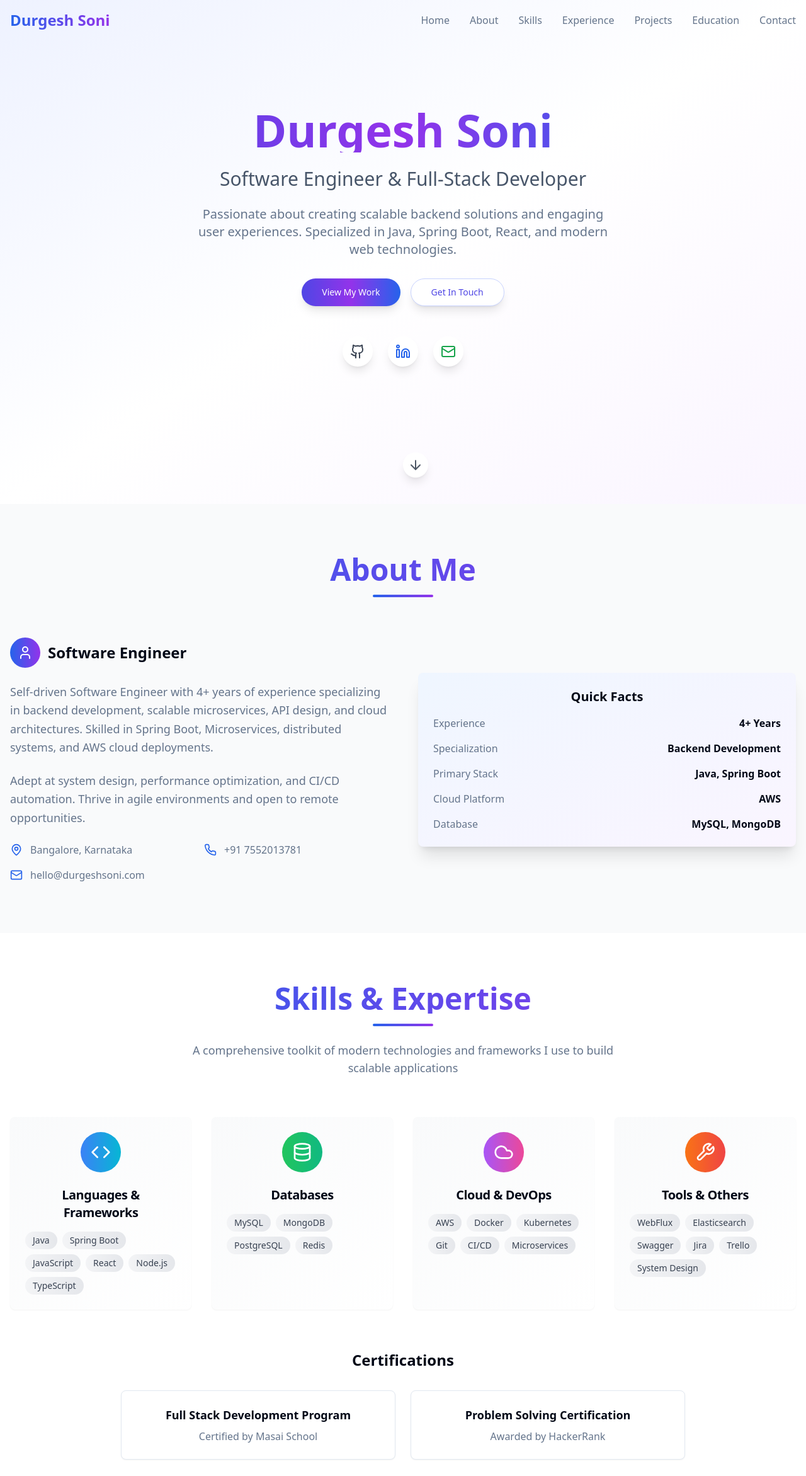
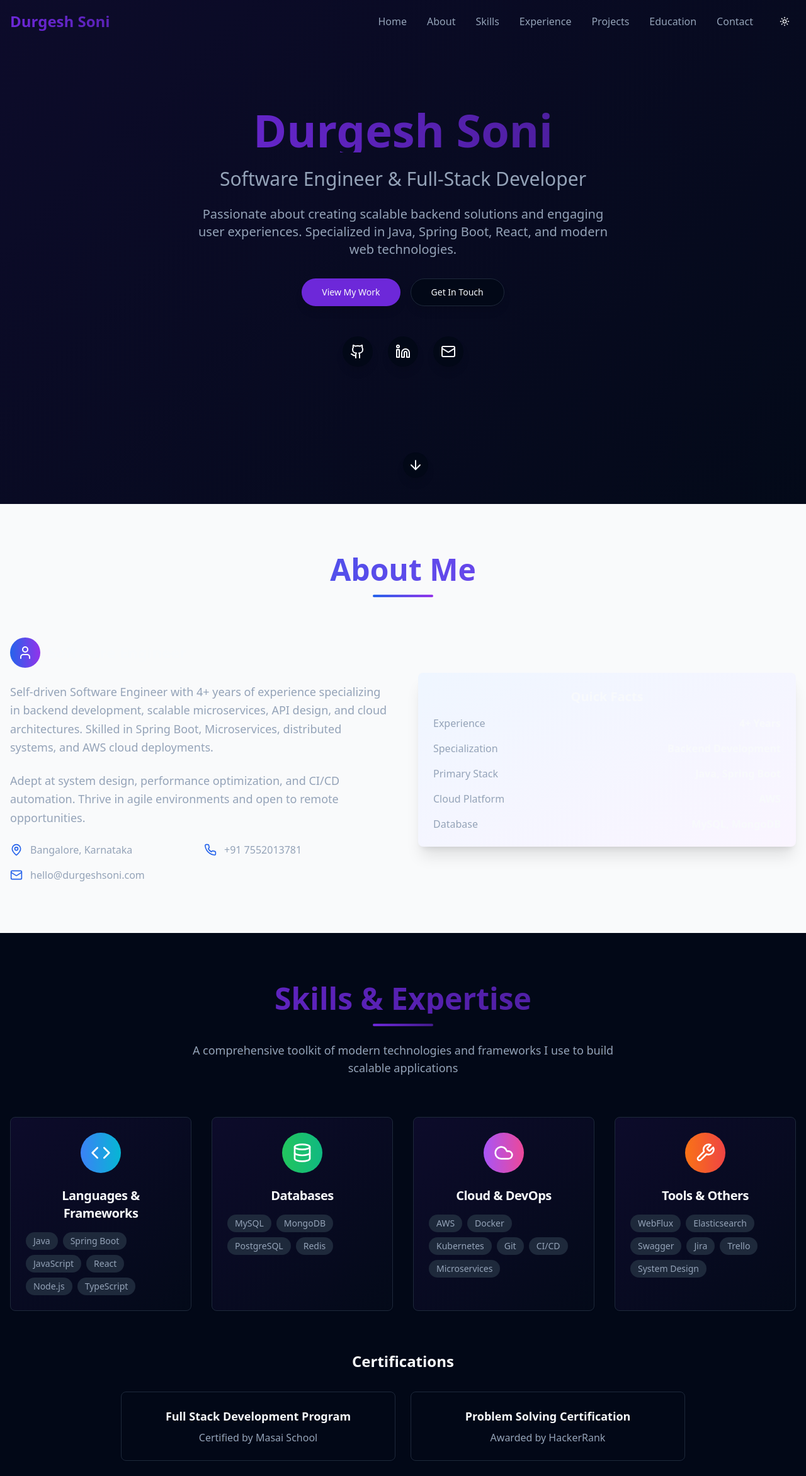
Before and after one commit to durgeshsoni/Durgesh-Soni-SDE2-Portfolio, a React (Vite) app: page / in a window 1280 px wide. Shown: the top 2343 px of the page at 63% size. Built offline with nearby package versions, Linux system fonts and the light colour scheme.

Commit message:
feat: Add dark/white theme toggle
Adds a theme toggle for dark and white modes, with dark mode as the default. Improves color grading for a better user experience.

```diff
--- a/src/App.tsx
+++ b/src/App.tsx
@@ -1,8 +1,10 @@
+
 import { Toaster } from "@/components/ui/toaster";
 import { Toaster as Sonner } from "@/components/ui/sonner";
 import { TooltipProvider } from "@/components/ui/tooltip";
 import { QueryClient, QueryClientProvider } from "@tanstack/react-query";
 import { BrowserRouter, Routes, Route } from "react-router-dom";
+import { ThemeProvider } from "@/components/ThemeProvider";
 import Index from "./pages/Index";
 import NotFound from "./pages/NotFound";
 
@@ -10,6 +12,7 @@ const queryClient = new QueryClient();
 
 const App = () => (
   <QueryClientProvider client={queryClient}>
+    <ThemeProvider>
       <TooltipProvider>
         <Toaster />
         <Sonner />
@@ -21,6 +24,7 @@ const App = () => (
           </Routes>
         </BrowserRouter>
       </TooltipProvider>
+    </ThemeProvider>
   </QueryClientProvider>
 );
 
--- a/src/components/Hero.tsx
+++ b/src/components/Hero.tsx
@@ -12,19 +12,19 @@ export const Hero = () => {
 
   return (
     <section id="hero" className="min-h-screen flex items-center justify-center relative overflow-hidden">
-      <div className="absolute inset-0 bg-gradient-to-br from-indigo-50 via-white to-purple-50"></div>
+      <div className="absolute inset-0 gradient-bg"></div>
 
       <div className="container mx-auto px-4 py-20 relative z-10">
         <div className="text-center max-w-4xl mx-auto animate-fade-in">
-          <h1 className="text-5xl md:text-7xl font-bold mb-6 bg-gradient-to-r from-indigo-600 via-purple-600 to-blue-600 bg-clip-text text-transparent">
+          <h1 className="text-5xl md:text-7xl font-bold mb-6 gradient-text">
             Durgesh Soni
           </h1>
 
-          <h2 className="text-2xl md:text-3xl text-slate-600 mb-6 font-light">
+          <h2 className="text-2xl md:text-3xl text-muted-foreground mb-6 font-light">
             Software Engineer & Full-Stack Developer
           </h2>
 
-          <p className="text-lg md:text-xl text-slate-500 mb-8 max-w-2xl mx-auto leading-relaxed">
+          <p className="text-lg md:text-xl text-muted-foreground mb-8 max-w-2xl mx-auto leading-relaxed">
             Passionate about creating scalable backend solutions and engaging user experiences.
             Specialized in Java, Spring Boot, React, and modern web technologies.
           </p>
@@ -32,7 +32,7 @@ export const Hero = () => {
           <div className="flex flex-col sm:flex-row gap-4 justify-center items-center mb-12">
             <Button
               size="lg"
-              className="bg-gradient-to-r from-indigo-600 via-purple-600 to-blue-600 hover:from-indigo-700 hover:via-purple-700 hover:to-blue-700 text-white px-8 py-3 rounded-full transition-all duration-300 hover:scale-105 shadow-lg hover:shadow-xl"
+              className="bg-primary hover:bg-primary/90 text-primary-foreground px-8 py-3 rounded-full transition-all duration-300 hover:scale-105 shadow-lg hover:shadow-xl"
               onClick={() => scrollToSection("projects")}
             >
               View My Work
@@ -41,7 +41,7 @@ export const Hero = () => {
             <Button
               variant="outline"
               size="lg"
-              className="px-8 py-3 rounded-full hover:bg-gradient-to-r hover:from-indigo-500 hover:to-purple-500 hover:text-white transition-all duration-300 hover:scale-105 border-indigo-200 text-indigo-600 shadow-lg hover:shadow-xl"
+              className="px-8 py-3 rounded-full hover:bg-primary hover:text-primary-foreground transition-all duration-300 hover:scale-105 border-border shadow-lg hover:shadow-xl"
               onClick={() => scrollToSection("contact")}
             >
               Get In Touch
@@ -53,25 +53,25 @@ export const Hero = () => {
               href="https://github.com/durgeshsoni"
               target="_blank"
               rel="noopener noreferrer"
-              className="p-3 rounded-full bg-white shadow-lg hover:shadow-xl transition-all duration-300 hover:scale-110 hover:bg-gradient-to-r hover:from-gray-600 hover:to-gray-700 hover:text-white"
+              className="p-3 rounded-full bg-card shadow-lg hover:shadow-xl transition-all duration-300 hover:scale-110 hover:bg-primary hover:text-primary-foreground"
             >
-              <Github size={24} className="text-gray-700 hover:text-white transition-colors" />
+              <Github size={24} />
             </a>
 
             <a
               href="https://linkedin.com/in/durgeshsoni"
               target="_blank"
               rel="noopener noreferrer"
-              className="p-3 rounded-full bg-white shadow-lg hover:shadow-xl transition-all duration-300 hover:scale-110 hover:bg-blue-600"
+              className="p-3 rounded-full bg-card shadow-lg hover:shadow-xl transition-all duration-300 hover:scale-110 hover:bg-primary hover:text-primary-foreground"
             >
-              <Linkedin size={24} className="text-blue-600 hover:text-white transition-colors" />
+              <Linkedin size={24} />
             </a>
 
             <a
               href="mailto:hello@durgeshsoni.com"
-              className="p-3 rounded-full bg-white shadow-lg hover:shadow-xl transition-all duration-300 hover:scale-110 hover:bg-green-600"
+              className="p-3 rounded-full bg-card shadow-lg hover:shadow-xl transition-all duration-300 hover:scale-110 hover:bg-primary hover:text-primary-foreground"
             >
-              <Mail size={24} className="text-green-600 hover:text-white transition-colors" />
+              <Mail size={24} />
             </a>
           </div>
         </div>
@@ -80,9 +80,9 @@ export const Hero = () => {
       <div className="absolute bottom-8 left-1/2 transform -translate-x-1/2 animate-bounce">
         <button
           onClick={() => scrollToSection("about")}
-          className="p-2 rounded-full bg-white shadow-lg hover:shadow-xl transition-all duration-300 hover:bg-gradient-to-r hover:from-indigo-500 hover:to-purple-500 hover:text-white"
+          className="p-2 rounded-full bg-card shadow-lg hover:shadow-xl transition-all duration-300 hover:bg-primary hover:text-primary-foreground"
         >
-          <ArrowDown size={24} className="text-gray-600 hover:text-white transition-colors" />
+          <ArrowDown size={24} />
         </button>
       </div>
     </section>
--- a/src/components/Navigation.tsx
+++ b/src/components/Navigation.tsx
@@ -2,6 +2,7 @@
 import { useState, useEffect } from "react";
 import { Menu, X } from "lucide-react";
 import { Button } from "@/components/ui/button";
+import { ThemeToggle } from "@/components/ThemeToggle";
 
 export const Navigation = () => {
   const [isMenuOpen, setIsMenuOpen] = useState(false);
@@ -35,16 +36,16 @@ export const Navigation = () => {
 
   return (
     <nav className={`fixed top-0 w-full z-50 transition-all duration-300 ${
-      isScrolled ? "bg-background/95 backdrop-blur-sm border-b" : "bg-transparent"
+      isScrolled ? "bg-background/95 backdrop-blur-sm border-b border-border" : "bg-transparent"
     }`}>
       <div className="container mx-auto px-4 py-4">
         <div className="flex justify-between items-center">
-          <div className="text-2xl font-bold bg-gradient-to-r from-blue-600 to-purple-600 bg-clip-text text-transparent">
+          <div className="text-2xl font-bold bg-gradient-to-r from-primary to-primary/80 bg-clip-text text-transparent">
             Durgesh Soni
           </div>
 
           {/* Desktop Navigation */}
-          <div className="hidden md:flex space-x-8">
+          <div className="hidden md:flex items-center space-x-8">
             {navItems.map((item) => (
               <button
                 key={item.id}
@@ -54,20 +55,23 @@ export const Navigation = () => {
                 {item.label}
               </button>
             ))}
+            <ThemeToggle />
           </div>
 
-          {/* Mobile Menu Button */}
+          {/* Mobile Navigation */}
+          <div className="md:hidden flex items-center space-x-2">
+            <ThemeToggle />
             <Button
               variant="ghost"
               size="icon"
-            className="md:hidden"
               onClick={() => setIsMenuOpen(!isMenuOpen)}
             >
               {isMenuOpen ? <X size={24} /> : <Menu size={24} />}
             </Button>
           </div>
+        </div>
 
-        {/* Mobile Navigation */}
+        {/* Mobile Menu */}
         {isMenuOpen && (
           <div className="md:hidden mt-4 pb-4 animate-fade-in">
             <div className="flex flex-col space-y-4">
--- a/src/components/Skills.tsx
+++ b/src/components/Skills.tsx
@@ -31,13 +31,13 @@ export const Skills = () => {
   ];
 
   return (
-    <section id="skills" className="py-20 bg-white">
+    <section id="skills" className="py-20 bg-background">
       <div className="container mx-auto px-4">
         <div className="text-center mb-16">
-          <h2 className="text-4xl md:text-5xl font-bold mb-4 bg-gradient-to-r from-blue-600 to-purple-600 bg-clip-text text-transparent">
+          <h2 className="text-4xl md:text-5xl font-bold mb-4 gradient-text">
             Skills & Expertise
           </h2>
-          <div className="w-24 h-1 bg-gradient-to-r from-blue-600 to-purple-600 mx-auto rounded-full"></div>
+          <div className="w-24 h-1 bg-gradient-to-r from-primary to-primary/60 mx-auto rounded-full"></div>
           <p className="text-lg text-muted-foreground mt-6 max-w-2xl mx-auto">
             A comprehensive toolkit of modern technologies and frameworks I use to build scalable applications
           </p>
@@ -47,14 +47,14 @@ export const Skills = () => {
           {skillCategories.map((category, index) => (
             <Card
               key={category.title}
-              className="group hover:shadow-xl transition-all duration-300 hover:scale-105 animate-fade-in border-0 bg-gradient-to-br from-gray-50 to-white"
+              className="group hover:shadow-xl transition-all duration-300 hover:scale-105 animate-fade-in border-border gradient-bg"
               style={{ animationDelay: `${index * 150}ms` }}
             >
               <CardHeader className="text-center pb-4">
                 <div className={`w-16 h-16 mx-auto mb-4 rounded-full bg-gradient-to-r ${category.color} flex items-center justify-center group-hover:scale-110 transition-transform duration-300`}>
                   <category.icon className="text-white" size={32} />
                 </div>
-                <CardTitle className="text-xl font-semibold">{category.title}</CardTitle>
+                <CardTitle className="text-xl font-semibold text-foreground">{category.title}</CardTitle>
               </CardHeader>
 
               <CardContent>
@@ -62,7 +62,7 @@ export const Skills = () => {
                   {category.skills.map((skill) => (
                     <span
                       key={skill}
-                      className="px-3 py-1 bg-gradient-to-r from-gray-100 to-gray-200 text-sm rounded-full text-gray-700 hover:from-blue-100 hover:to-purple-100 hover:text-blue-700 transition-all duration-200 cursor-default"
+                      className="px-3 py-1 bg-muted text-sm rounded-full text-muted-foreground hover:bg-primary hover:text-primary-foreground transition-all duration-200 cursor-default"
                     >
                       {skill}
                     </span>
@@ -74,15 +74,15 @@ export const Skills = () => {
         </div>
 
         <div className="mt-16 text-center">
-          <h3 className="text-2xl font-semibold mb-8">Certifications</h3>
+          <h3 className="text-2xl font-semibold mb-8 text-foreground">Certifications</h3>
           <div className="grid md:grid-cols-2 gap-6 max-w-4xl mx-auto">
-            <Card className="p-6 hover:shadow-lg transition-shadow duration-300">
-              <h4 className="font-semibold text-lg mb-2">Full Stack Development Program</h4>
+            <Card className="p-6 hover:shadow-lg transition-shadow duration-300 border-border">
+              <h4 className="font-semibold text-lg mb-2 text-foreground">Full Stack Development Program</h4>
               <p className="text-muted-foreground">Certified by Masai School</p>
             </Card>
 
-            <Card className="p-6 hover:shadow-lg transition-shadow duration-300">
-              <h4 className="font-semibold text-lg mb-2">Problem Solving Certification</h4>
+            <Card className="p-6 hover:shadow-lg transition-shadow duration-300 border-border">
+              <h4 className="font-semibold text-lg mb-2 text-foreground">Problem Solving Certification</h4>
               <p className="text-muted-foreground">Awarded by HackerRank</p>
             </Card>
           </div>
--- /dev/null
+++ b/src/components/ThemeProvider.tsx
@@ -0,0 +1,55 @@
+
+import { createContext, useContext, useEffect, useState } from "react";
+
+type Theme = "dark" | "light";
+
+type ThemeProviderContextType = {
+  theme: Theme;
+  setTheme: (theme: Theme) => void;
+  toggleTheme: () => void;
+};
+
+const ThemeProviderContext = createContext<ThemeProviderContextType | undefined>(undefined);
+
+export function ThemeProvider({ children, ...props }: { children: React.ReactNode }) {
+  const [theme, setTheme] = useState<Theme>("dark"); // Default to dark theme
+
+  useEffect(() => {
+    const storedTheme = localStorage.getItem("theme") as Theme;
+    if (storedTheme) {
+      setTheme(storedTheme);
+    }
+  }, []);
+
+  useEffect(() => {
+    const root = window.document.documentElement;
+    root.classList.remove("light", "dark");
+    root.classList.add(theme);
+    localStorage.setItem("theme", theme);
+  }, [theme]);
+
+  const toggleTheme = () => {
+    setTheme(theme === "dark" ? "light" : "dark");
+  };
+
+  const value = {
+    theme,
+    setTheme,
+    toggleTheme,
+  };
+
+  return (
+    <ThemeProviderContext.Provider {...props} value={value}>
+      {children}
+    </ThemeProviderContext.Provider>
+  );
+}
+
+export const useTheme = () => {
+  const context = useContext(ThemeProviderContext);
+
+  if (context === undefined)
+    throw new Error("useTheme must be used within a ThemeProvider");
+
+  return context;
+};
--- /dev/null
+++ b/src/components/ThemeToggle.tsx
@@ -0,0 +1,24 @@
+
+import { Moon, Sun } from "lucide-react";
+import { Button } from "@/components/ui/button";
+import { useTheme } from "@/components/ThemeProvider";
+
+export function ThemeToggle() {
+  const { theme, toggleTheme } = useTheme();
+
+  return (
+    <Button
+      variant="ghost"
+      size="icon"
+      onClick={toggleTheme}
+      className="w-9 h-9 rounded-full hover:bg-accent hover:text-accent-foreground transition-all duration-300 hover:scale-110"
+    >
+      {theme === "dark" ? (
+        <Sun className="h-4 w-4 rotate-0 scale-100 transition-all duration-300" />
+      ) : (
+        <Moon className="h-4 w-4 rotate-0 scale-100 transition-all duration-300" />
+      )}
+      <span className="sr-only">Toggle theme</span>
+    </Button>
+  );
+}
--- a/src/index.css
+++ b/src/index.css
@@ -1,3 +1,4 @@
+
 @tailwind base;
 @tailwind components;
 @tailwind utilities;
@@ -17,7 +18,7 @@ All colors MUST be HSL.
     --popover: 0 0% 100%;
     --popover-foreground: 222.2 84% 4.9%;
 
-    --primary: 222.2 47.4% 11.2%;
+    --primary: 262.1 83.3% 57.8%;
     --primary-foreground: 210 40% 98%;
 
     --secondary: 210 40% 96.1%;
@@ -34,24 +35,17 @@ All colors MUST be HSL.
 
     --border: 214.3 31.8% 91.4%;
     --input: 214.3 31.8% 91.4%;
-    --ring: 222.2 84% 4.9%;
+    --ring: 262.1 83.3% 57.8%;
 
     --radius: 0.5rem;
 
     --sidebar-background: 0 0% 98%;
-
     --sidebar-foreground: 240 5.3% 26.1%;
-
     --sidebar-primary: 240 5.9% 10%;
-
     --sidebar-primary-foreground: 0 0% 98%;
-
     --sidebar-accent: 240 4.8% 95.9%;
-
     --sidebar-accent-foreground: 240 5.9% 10%;
-
     --sidebar-border: 220 13% 91%;
-
     --sidebar-ring: 217.2 91.2% 59.8%;
   }
 
@@ -65,8 +59,8 @@ All colors MUST be HSL.
     --popover: 222.2 84% 4.9%;
     --popover-foreground: 210 40% 98%;
 
-    --primary: 210 40% 98%;
-    --primary-foreground: 222.2 47.4% 11.2%;
+    --primary: 263.4 70% 50.4%;
+    --primary-foreground: 210 40% 98%;
 
     --secondary: 217.2 32.6% 17.5%;
     --secondary-foreground: 210 40% 98%;
@@ -82,7 +76,8 @@ All colors MUST be HSL.
 
     --border: 217.2 32.6% 17.5%;
     --input: 217.2 32.6% 17.5%;
-    --ring: 212.7 26.8% 83.9%;
+    --ring: 263.4 70% 50.4%;
+
     --sidebar-background: 240 5.9% 10%;
     --sidebar-foreground: 240 4.8% 95.9%;
     --sidebar-primary: 224.3 76.3% 48%;
@@ -101,5 +96,16 @@ All colors MUST be HSL.
 
   body {
     @apply bg-background text-foreground;
+    font-feature-settings: "rlig" 1, "calt" 1;
   }
 }
+
+@layer utilities {
+  .gradient-text {
+    @apply bg-gradient-to-r from-primary via-primary/80 to-primary/60 bg-clip-text text-transparent;
+  }
+
+  .gradient-bg {
+    background: linear-gradient(135deg, hsl(var(--primary) / 0.1), hsl(var(--accent) / 0.05));
+  }
+}
```
Also changed, not shown: src/components/Education.tsx (+10 -10 lines), src/components/Experience.tsx (+9 -9 lines). Lines whose indentation alone changed are shown as unchanged.
